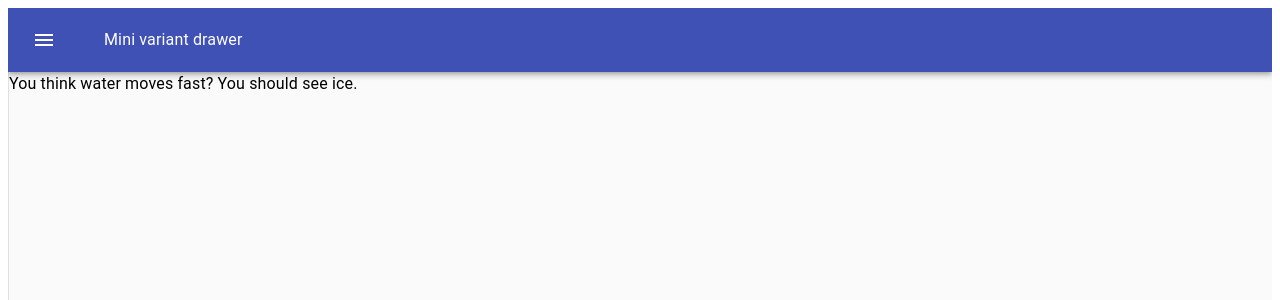
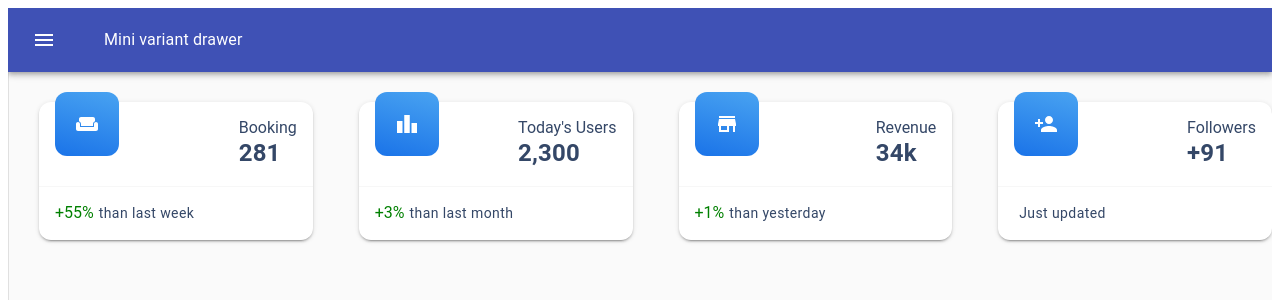
Before and after one commit to manishaverma15/react-admin-panel, a React (Create React App) app: page /dashboard in a window 1280 px wide. Shown: the top 300 px of the page. Built offline with nearby package versions, Linux system fonts and the light colour scheme; what miragejs would draw is missing.

Commit message:
feat: created custom card on dashboard screen

```diff
--- /dev/null
+++ b/src/components/CustomCards/customCards.css
@@ -0,0 +1,125 @@
+.icon_box {
+  display: flex;
+  -webkit-box-pack: center;
+  justify-content: center;
+  -webkit-box-align: center;
+  align-items: center;
+  width: 4rem;
+  height: 4rem;
+  margin-top: -40px;
+  opacity: 1;
+  background: linear-gradient(195deg, rgb(73, 163, 241), rgb(26, 115, 232));
+  color: rgb(255, 255, 255);
+  border-radius: 0.75rem;
+}
+
+.grid_container {
+  margin-top: '50px !important';
+  padding-top: '50px !important';
+}
+
+.grid_item {
+  padding-left: 24px;
+  padding-top: 24px;
+}
+
+.color_box {
+  display: flex;
+  -webkit-box-pack: justify;
+  justify-content: space-between;
+  padding-top: 8px;
+  padding-left: 16px;
+  padding-right: 16px;
+  opacity: 1;
+  background: transparent;
+  color: rgb(52, 71, 103);
+  box-shadow: none;
+}
+
+.heading_one {
+  font-family: 'Roboto', Helvetica, Arial, sans-serif;
+  font-size: 1rem;
+}
+
+.heading_two {
+  margin: 0px;
+  font-size: 1.5rem;
+  line-height: 1.375;
+  font-family: 'Roboto', Helvetica, Arial, sans-serif;
+  font-weight: 700;
+  letter-spacing: 0.00735em;
+  opacity: 1;
+  text-transform: none;
+  vertical-align: unset;
+  text-decoration: none;
+  color: rgb(52, 71, 103);
+}
+
+.percentage_increase {
+  color: green;
+  margin-right: 5px;
+  font-family: 'Roboto', Helvetica, Arial, sans-serif;
+}
+
+.time {
+  margin: 0px;
+  font-family: 'Roboto', Helvetica, Arial, sans-serif;
+  font-size: 0.875rem;
+  line-height: 1.5;
+  letter-spacing: 0.02857em;
+  opacity: 1;
+}
+
+.percentage_container {
+  padding-bottom: 16px;
+  padding-left: 16px;
+  padding-right: 16px;
+  opacity: 1;
+  background: transparent;
+  color: rgb(52, 71, 103);
+  box-shadow: none;
+}
+
+.divider {
+  border-top: 0px solid rgba(0, 0, 0, 0.12);
+  border-right: 0px solid rgba(0, 0, 0, 0.12);
+  border-left: 0px solid rgba(0, 0, 0, 0.12);
+  background-color: transparent;
+  height: 0.0625rem;
+  margin: 1rem 0px;
+  border-bottom: none;
+  opacity: 0.25;
+}
+
+.color_box {
+  display: flex;
+  align-items: center;
+  padding: 1rem;
+}
+
+.icon_box {
+  margin-right: 1rem;
+}
+
+.heading_two {
+  font-size: 1.5rem;
+  font-weight: bold;
+}
+
+.divider {
+  margin: 1rem 0;
+  background-color: #ccc;
+}
+
+.percentage_container {
+  display: flex;
+  padding: 1rem;
+}
+
+.item_box {
+  margin-bottom: 12px;
+  opacity: 1;
+  background: transparent;
+  color: rgb(52, 71, 103);
+  box-shadow: none;
+}
--- /dev/null
+++ b/src/components/CustomCards/customCards.tsx
@@ -0,0 +1,49 @@
+import React from 'react';
+import { Box, Grid, Paper } from '@mui/material';
+import './customCards.css';
+import { Leaderboard } from '@mui/icons-material';
+import Divider from '@material-ui/core/Divider';
+import StoreIcon from '@mui/icons-material/Store';
+import PersonAddIcon from '@mui/icons-material/PersonAdd';
+import WeekendIcon from '@mui/icons-material/Weekend';
+
+const cardData = [
+  { icon: <WeekendIcon />, heading: 'Booking', count: '281', percentage: '+55%', time: 'than last week' },
+  { icon: <Leaderboard />, heading: "Today's Users", count: '2,300', percentage: '+3%', time: 'than last month' },
+  { icon: <StoreIcon />, heading: 'Revenue', count: '34k', percentage: '+1%', time: 'than yesterday' },
+  { icon: <PersonAddIcon />, heading: 'Followers', count: '+91', percentage: '', time: 'Just updated' },
+];
+
+export const CustomCards = () => {
+  return (
+    <Box>
+      <Grid container spacing={2} className='grid_container'>
+        {cardData.map((card, index) => (
+          <Grid item xs={4} key={index} className='grid_item' style={{ marginTop: 60, paddingTop: 50, maxWidth: '25%' }}>
+            <Box className='item_box'>
+              <Paper elevation={2}
+                style={{ borderRadius: '0.75rem', display: 'flex', flexDirection: 'column', marginLeft: 30 }}>
+                <Box className='color_box'>
+                  <Box className='icon_box'>
+                    {card.icon}
+                  </Box>
+                  <Box>
+                    <Box>
+                      <span className='heading_one'>{card.heading}</span>
+                      <h4 className='heading_two'>{card.count}</h4>
+                    </Box>
+                  </Box>
+                </Box>
+                <Divider className='divider' />
+                <Box className='percentage_container'>
+                  <span className='percentage_increase'>{card.percentage}</span>
+                  <span className='time'>{card.time}</span>
+                </Box>
+              </Paper>
+            </Box>
+          </Grid>
+        ))}
+      </Grid>
+    </Box>
+  )
+}
--- a/src/components/CustomDrawer/customDrawer.tsx
+++ b/src/components/CustomDrawer/customDrawer.tsx
@@ -13,6 +13,8 @@ import MenuIcon from '@material-ui/icons/Menu';
 import ChevronLeftIcon from '@material-ui/icons/ChevronLeft';
 import ChevronRightIcon from '@material-ui/icons/ChevronRight';
 import { mailFolderListItems, otherMailFolderListItems } from '../../Icons/icons';
+import { Box } from '@mui/material';
+import { CustomCards } from '../CustomCards/customCards';
 
 const drawerWidth = 240;
 
@@ -131,8 +133,9 @@ const MiniDrawer = ({ theme }: any) => {
         <List>{otherMailFolderListItems}</List>
       </Drawer>
       <main className={classes.content}>
-        <div className={classes.toolbar} />
-        <Typography noWrap>{'You think water moves fast? You should see ice.'}</Typography>
+        <Box>
+          <CustomCards />
+        </Box>
       </main>
     </div>
   );
```
